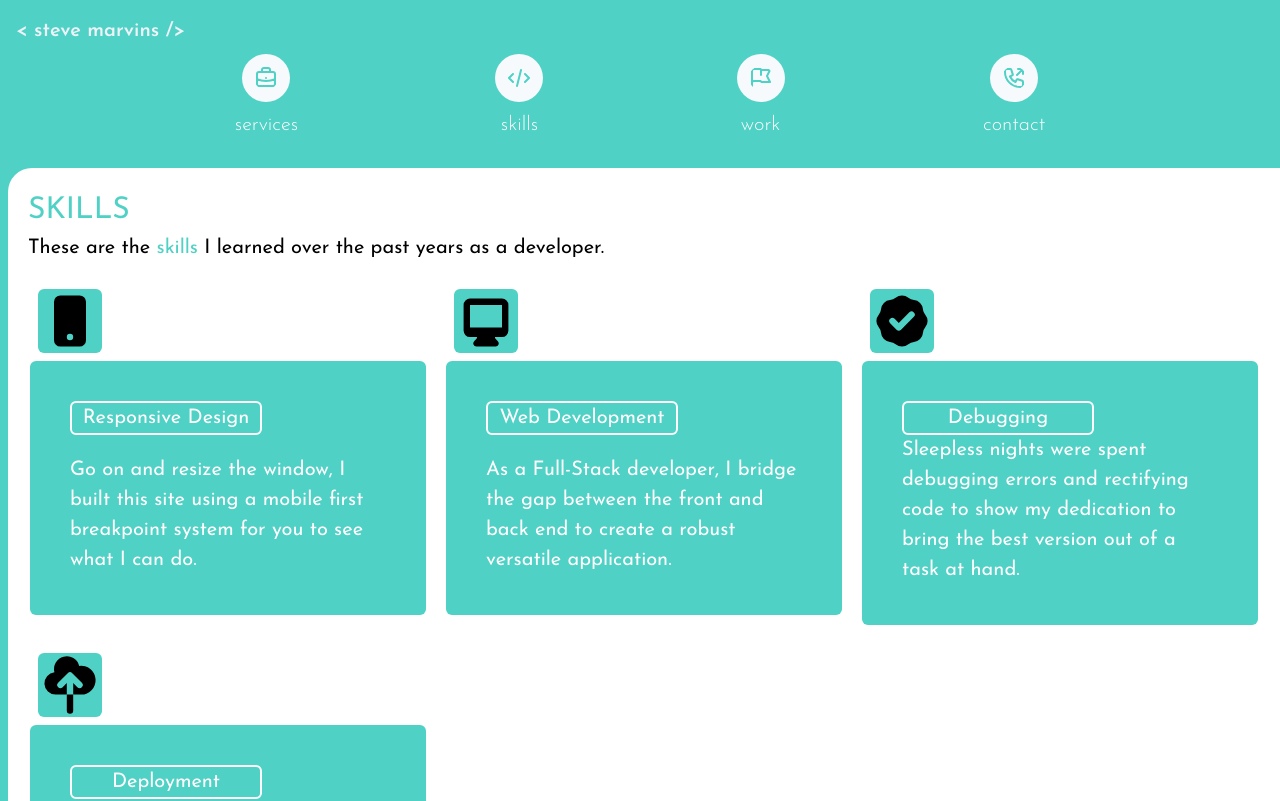
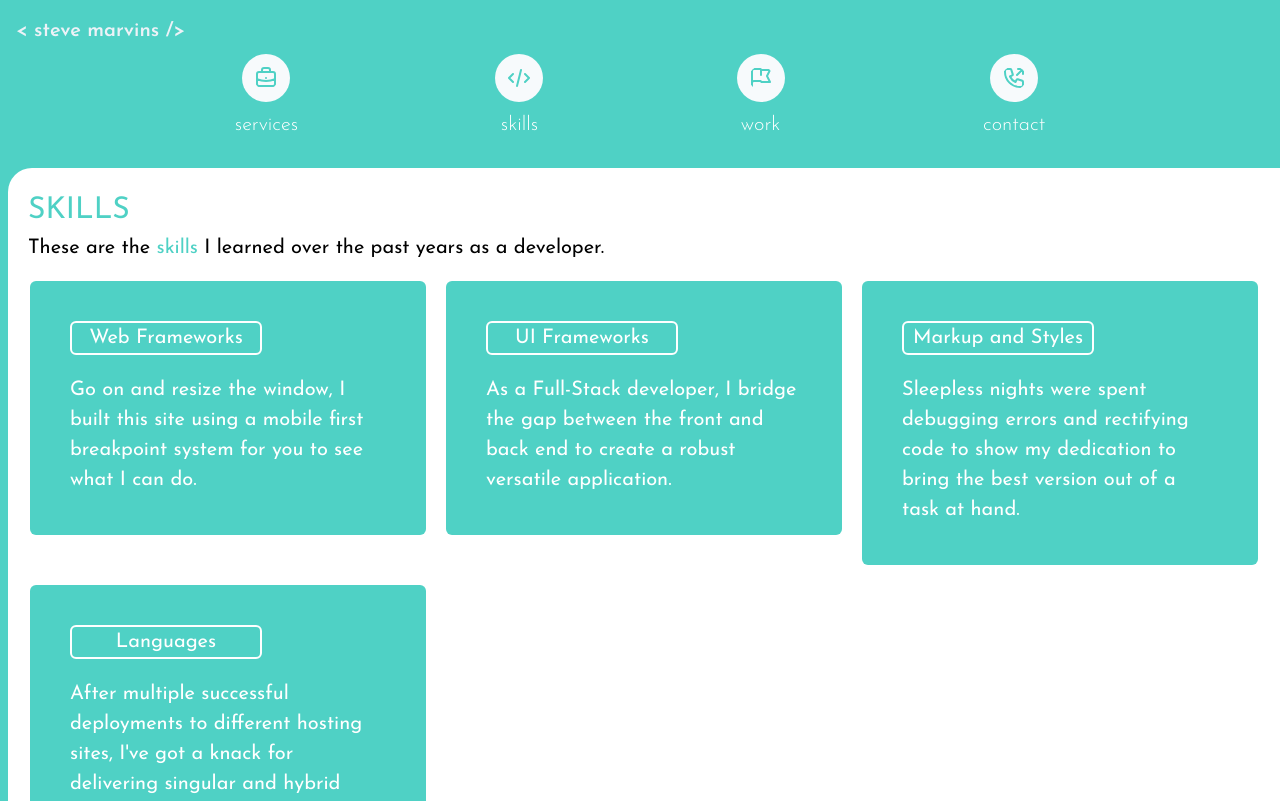
Before and after one commit to smarvins/Personal-Website, a React (Create React App) app: page /skills in a window 1280 px wide. Shown: the top 801 px of the page. Built offline with nearby package versions, Linux system fonts and the light colour scheme.

Commit message:
started imported skills

```diff
--- a/src/components/Skills.js
+++ b/src/components/Skills.js
@@ -16,47 +16,34 @@ function Skills() {
         {/* Card section */}
         <div className="overflow-y-auto h-full mt-4 grid grid-cols-1 lg:grid-cols-3 gap-4">
 
-          {/* Responsive card */}
+          {/* Web Frameworks card */}
           <div className="border-2 border-red-400 sm:border-green-400 md:border-white lg:border-white xl:border-white rounded-md rounded-md ">
-            <svg className="md:flex-initial sm:inline-block sm:w-16 w-12 m-2 bg-red-400 sm:bg-green-400 md:bg-blue-400 lg:bg-pink-400 xl:bg-teal-400 rounded-md mr-6" xmlns="http://www.w3.org/2000/svg" viewBox="0 0 20 20" fill="currentColor">
-              <path fillRule="evenodd" d="M7 2a2 2 0 00-2 2v12a2 2 0 002 2h6a2 2 0 002-2V4a2 2 0 00-2-2H7zm3 14a1 1 0 100-2 1 1 0 000 2z" clipRule="evenodd" />
-            </svg>
-            <div className="sm:inline-block md:bg-blue-400 lg:bg-pink-400 xl:bg-teal-400 md:p-10 rounded-md">
-              <p className="md:mb-5 w-48 md:text-center text-red-400 sm:text-green-400 md:text-white md:border-2 md:border-white rounded-md text-xl">Responsive Design</p>
+            <div className="sm:inline-block md:bg-blue-400 lg:bg-pink-400 xl:bg-teal-400 p-5 sm:p-10 rounded-md">
+              <p className="md:mb-5 w-48 md:text-center text-red-400 sm:text-green-400 md:text-white md:border-2 md:border-white rounded-md text-xl">Web Frameworks</p>
               <p className=" text-xl md:text-white">Go on and resize the window, I built this site using a mobile first breakpoint system for you to see what I can do.</p>
             </div>
           </div>
 
-          {/* Web Development card */}
+          {/* UI Frameworks card */}
           <div className="border-2 border-red-400 sm:border-green-400 md:border-white lg:border-white xl:border-white rounded-md rounded-md">
-            <svg className="md:flex-initial sm:inline-block sm:w-16 w-12 m-2 bg-red-400 sm:bg-green-400 md:bg-blue-400 lg:bg-pink-400 xl:bg-teal-400 rounded-md mr-6" xmlns="http://www.w3.org/2000/svg" viewBox="0 0 20 20" fill="currentColor">
-              <path fillRule="evenodd" d="M3 5a2 2 0 012-2h10a2 2 0 012 2v8a2 2 0 01-2 2h-2.22l.123.489.804.804A1 1 0 0113 18H7a1 1 0 01-.707-1.707l.804-.804L7.22 15H5a2 2 0 01-2-2V5zm5.771 7H5V5h10v7H8.771z" clipRule="evenodd" />
-            </svg>
-            <div className="sm:inline-block md:bg-blue-400 lg:bg-pink-400 xl:bg-teal-400 md:p-10 rounded-md">
-              <p className="md:mb-5 w-48 md:text-center text-red-400 sm:text-green-400 md:text-white md:border-2 md:border-white rounded-md text-xl">Web Development</p>
+            <div className="sm:inline-block md:bg-blue-400 lg:bg-pink-400 xl:bg-teal-400 p-5 sm:p-10 rounded-md">
+              <p className="md:mb-5 w-48 md:text-center text-red-400 sm:text-green-400 md:text-white md:border-2 md:border-white rounded-md text-xl">UI Frameworks</p>
               <p className=" text-xl md:text-white">As a Full-Stack developer, I bridge the gap between the front and back end to create a robust versatile application.</p>
             </div>
           </div>
 
-          {/* Debugging card */}
+          {/* Markup card */}
           <div className="border-2 border-red-400 sm:border-green-400 md:border-white lg:border-white xl:border-white rounded-md rounded-md">
-            <svg className="sm:inline-block sm:w-16 w-12 m-2 bg-red-400 sm:bg-green-400 md:bg-blue-400 lg:bg-pink-400 xl:bg-teal-400 rounded-md mr-6" xmlns="http://www.w3.org/2000/svg" viewBox="0 0 20 20" fill="currentColor">
-              <path fillRule="evenodd" d="M6.267 3.455a3.066 3.066 0 001.745-.723 3.066 3.066 0 013.976 0 3.066 3.066 0 001.745.723 3.066 3.066 0 012.812 2.812c.051.643.304 1.254.723 1.745a3.066 3.066 0 010 3.976 3.066 3.066 0 00-.723 1.745 3.066 3.066 0 01-2.812 2.812 3.066 3.066 0 00-1.745.723 3.066 3.066 0 01-3.976 0 3.066 3.066 0 00-1.745-.723 3.066 3.066 0 01-2.812-2.812 3.066 3.066 0 00-.723-1.745 3.066 3.066 0 010-3.976 3.066 3.066 0 00.723-1.745 3.066 3.066 0 012.812-2.812zm7.44 5.252a1 1 0 00-1.414-1.414L9 10.586 7.707 9.293a1 1 0 00-1.414 1.414l2 2a1 1 0 001.414 0l4-4z" clipRule="evenodd" />
-            </svg>
-            <div className="sm:inline-block md:bg-blue-400 lg:bg-pink-400 xl:bg-teal-400 md:p-10 rounded-md">
-              <p className="w-48 md:text-center text-red-400 sm:text-green-400 md:text-white md:border-2 md:border-white rounded-md text-xl">Debugging</p>
-              <p className=" text-xl md:text-white">Sleepless nights were spent debugging errors and rectifying code to show my dedication to bring the best version out of a task at hand.</p>
+            <div className="sm:inline-block md:bg-blue-400 lg:bg-pink-400 xl:bg-teal-400 p-5 sm:p-10 rounded-md">
+              <p className="md:mb-5 w-48 md:text-center text-red-400 sm:text-green-400 md:text-white md:border-2 md:border-white rounded-md text-xl">Markup and Styles</p>
+              <p className="text-xl md:text-white">Sleepless nights were spent debugging errors and rectifying code to show my dedication to bring the best version out of a task at hand.</p>
             </div>
           </div>
 
-          {/* Deployment card */}
+          {/* Language card */}
           <div className="border-2 border-red-400 sm:border-green-400 md:border-white lg:border-white xl:border-white rounded-md rounded-md">
-            <svg className="sm:inline-block sm:w-16 w-12 m-2 bg-red-400 sm:bg-green-400 md:bg-blue-400 lg:bg-pink-400 xl:bg-teal-400 rounded-md mr-6" xmlns="http://www.w3.org/2000/svg" viewBox="0 0 20 20" fill="currentColor">
-              <path d="M5.5 13a3.5 3.5 0 01-.369-6.98 4 4 0 117.753-1.977A4.5 4.5 0 1113.5 13H11V9.413l1.293 1.293a1 1 0 001.414-1.414l-3-3a1 1 0 00-1.414 0l-3 3a1 1 0 001.414 1.414L9 9.414V13H5.5z" />
-              <path d="M9 13h2v5a1 1 0 11-2 0v-5z" />
-            </svg>
-            <div className="sm:inline-block md:bg-blue-400 lg:bg-pink-400 xl:bg-teal-400 md:p-10 rounded-md">
-              <p className="w-48 md:text-center text-red-400 sm:text-green-400 md:text-white md:border-2 md:border-white rounded-md text-xl">Deployment</p>
+            <div className="sm:inline-block md:bg-blue-400 lg:bg-pink-400 xl:bg-teal-400 p-5 sm:p-10 rounded-md">
+              <p className="md:mb-5 w-48 md:text-center text-red-400 sm:text-green-400 md:text-white md:border-2 md:border-white rounded-md text-xl">Languages</p>
               <p className=" text-xl md:text-white">After multiple successful deployments to different hosting sites, I've got a knack for delivering singular and hybrid applications for users to use.</p>
             </div>
           </div>
```
